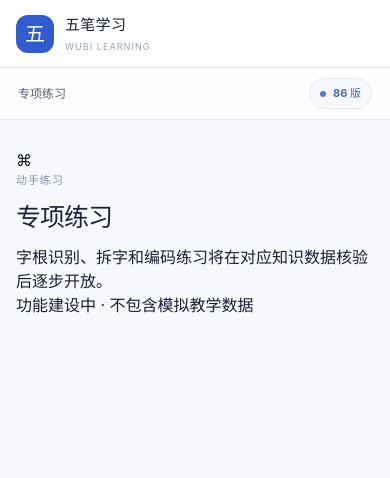
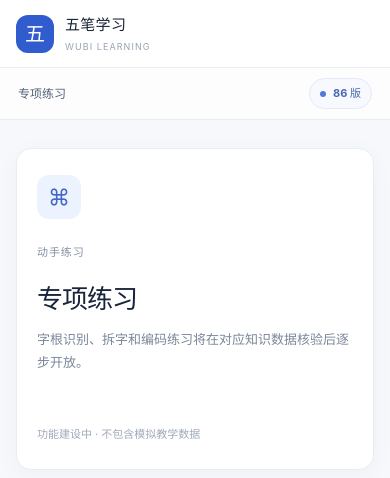
Before and after one commit to zlindeng/wubi-learning, a React (Vite) app: page /practice in a window 390 px wide. Shown: the top 478 px of the page. Built offline with nearby package versions, Linux system fonts and the light colour scheme.

Commit message:
style: add routed placeholder page layout

```diff
--- a/src/index.css
+++ b/src/index.css
@@ -121,3 +121,45 @@ h1 { margin-bottom: 9px; color: #18243a; font-size: clamp(25px, 3vw, 32px); lett
   .key-name { font-size: 9px; }
   .keyboard-legend { gap: 9px; }
 }
+
+.placeholder-card {
+  display: flex;
+  min-height: 340px;
+  flex-direction: column;
+  align-items: flex-start;
+  justify-content: center;
+  padding: 42px;
+  border: 1px solid #e8edf4;
+  border-radius: 15px;
+  background: #fff;
+  box-shadow: 0 5px 24px rgba(26, 44, 78, .035);
+}
+.placeholder-icon {
+  display: grid;
+  width: 44px;
+  height: 44px;
+  place-items: center;
+  margin-bottom: 25px;
+  border-radius: 12px;
+  color: #4269c1;
+  background: #edf2ff;
+  font-size: 22px;
+}
+.placeholder-card h1 { margin: 8px 0 10px; font-size: 26px; }
+.placeholder-card > p { max-width: 560px; margin-bottom: 22px; color: #7a8799; font-size: 13px; line-height: 1.8; }
+.placeholder-status { margin-top: 30px; color: #a0aaba; font-size: 11px; }
+.primary-action {
+  display: inline-flex;
+  min-height: 38px;
+  align-items: center;
+  padding: 0 14px;
+  border-radius: 8px;
+  color: #fff;
+  background: #315cce;
+  font-size: 12px;
+  font-weight: 650;
+}
+.primary-action:hover { background: #284eaf; }
+@media (max-width: 650px) {
+  .placeholder-card { min-height: 280px; padding: 26px 20px; }
+}
```
